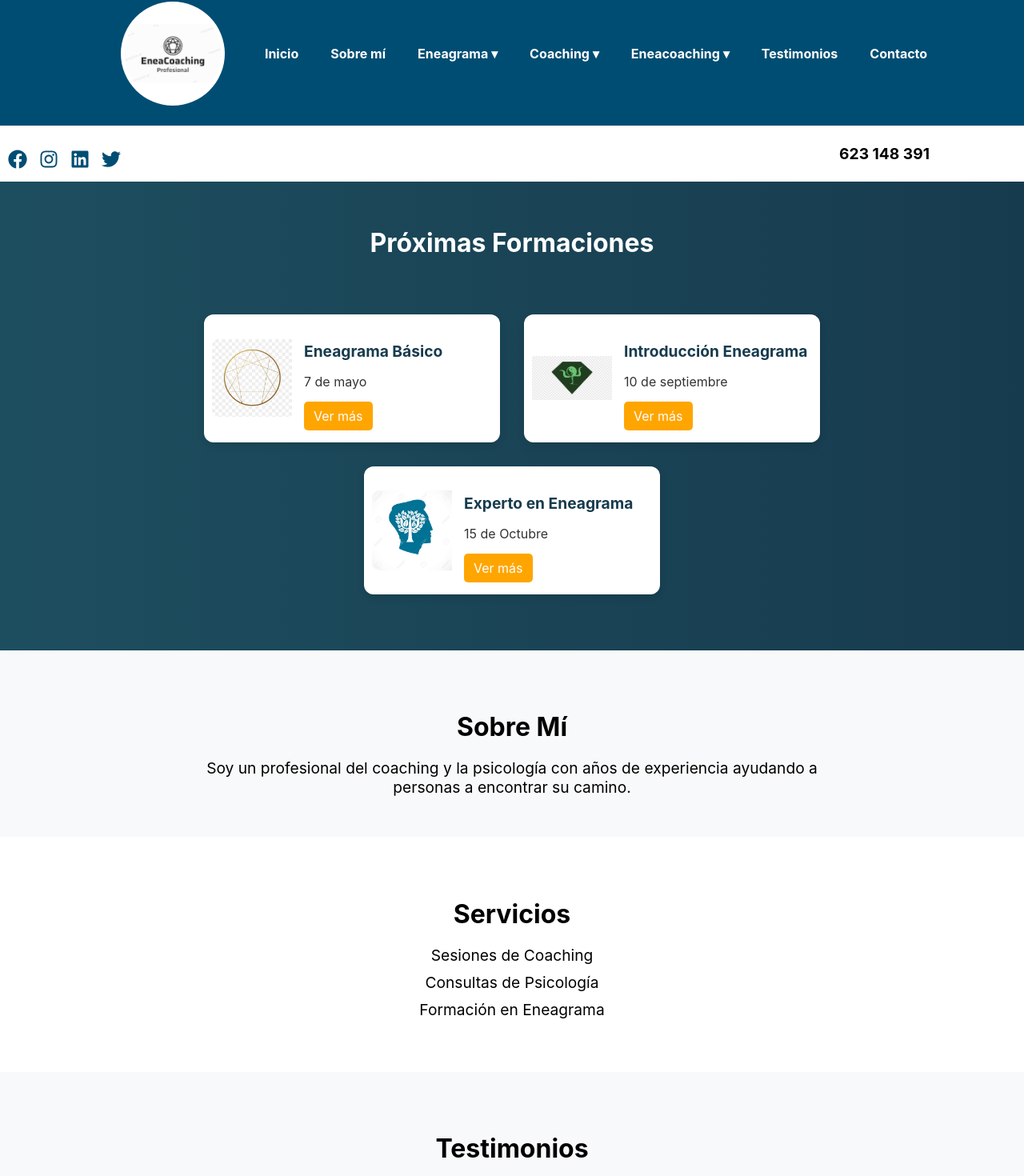
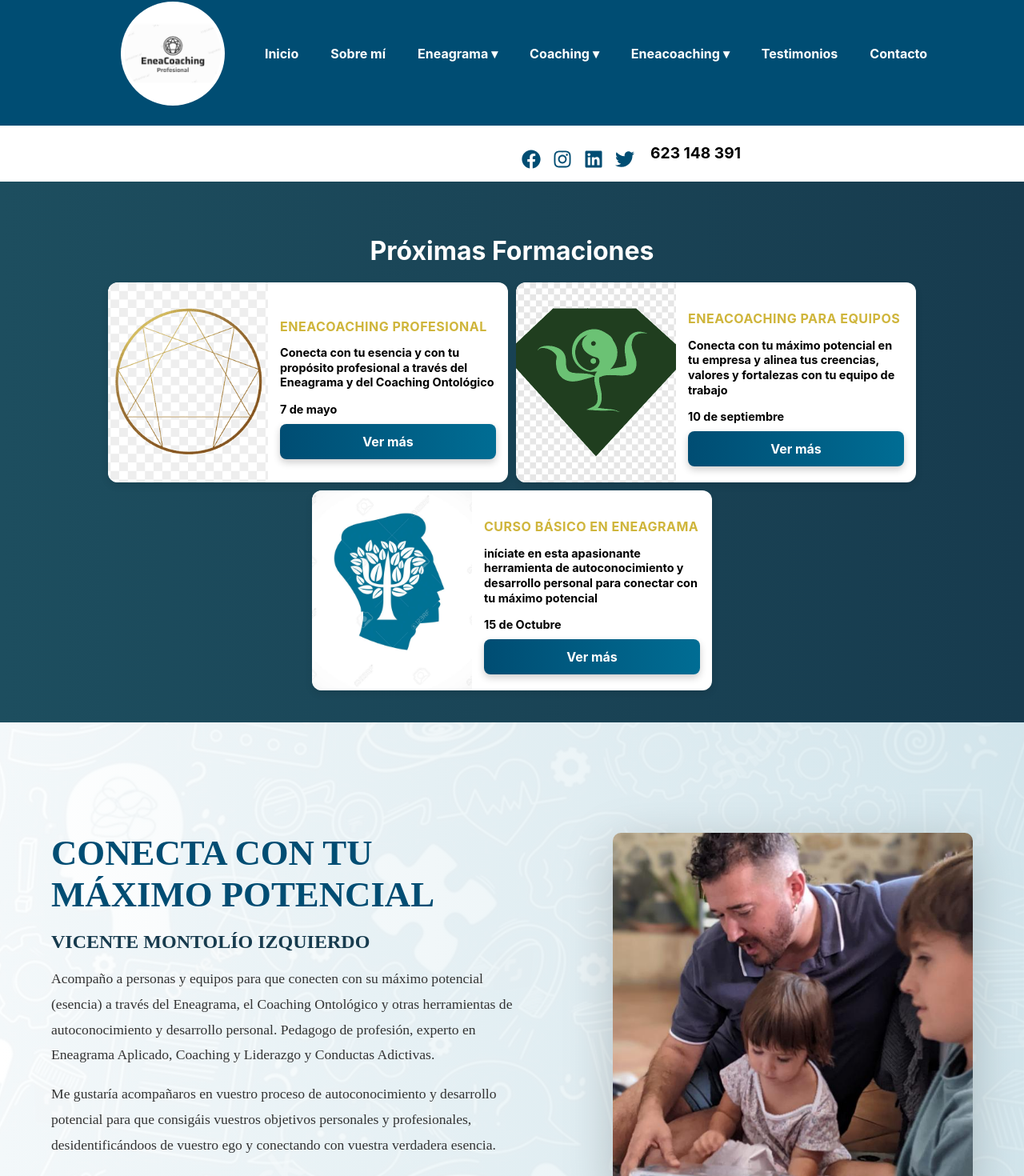
Before and after one commit to CarlosRiberaDonet/web-eneacoachingprofesional, a React (Create React App) app: page / in a window 1280 px wide. Shown: the part 23-1493 px from the top of the page at 80% size. Built offline with nearby package versions, Linux system fonts and the light colour scheme.

Commit message:
Modificacion: Header, banner, servicios, sobreMi

```diff
--- a/src/components/Formaciones.js
+++ b/src/components/Formaciones.js
@@ -7,19 +7,22 @@ import eneacoaching from "../assets/images/eneacoaching.png";
 const formacionesData = [
   {
     imagen: eneagrama,
-    titulo: "Eneagrama Básico",
+    titulo: "ENEACOACHING PROFESIONAL",
+    descripcion: "Conecta con tu esencia y con tu propósito profesional a través del Eneagrama y del Coaching Ontológico",
     fecha: "7 de mayo",
     link: "#",
   },
   {
     imagen: coaching,
-    titulo: "Introducción Eneagrama",
+    titulo: "ENEACOACHING PARA EQUIPOS",
+    descripcion: "Conecta con tu máximo potencial en tu empresa y alinea tus creencias, valores y fortalezas con tu equipo de trabajo",
     fecha: "10 de septiembre",
     link: "#",
   },
   {
     imagen: eneacoaching,
-    titulo: "Experto en Eneagrama",
+    titulo: "CURSO BÁSICO EN ENEAGRAMA",
+    descripcion: "iníciate en esta apasionante herramienta de autoconocimiento y desarrollo personal para conectar con tu máximo potencial",
     fecha: "15 de Octubre",
     link: "#",
   },
@@ -35,6 +38,7 @@ const Formaciones = () => {
             <img src={formacion.imagen} alt={formacion.titulo} className="formacion-img"/>
             <div className="formacion-info">
               <h3>{formacion.titulo}</h3>
+              <p className="formacion-descripcion">{formacion.descripcion}</p>  {/* 🔹 Nueva línea con la descripción */}
               <p>{formacion.fecha}</p>
               <a href={formacion.link} className="btn-ver-mas">Ver más</a>
             </div>
--- a/src/components/SobreMi.js
+++ b/src/components/SobreMi.js
@@ -1,11 +1,37 @@
 import React from "react";
 import "../styles/SobreMi.css";
+import vicente from "../assets/images/vicente.png";
+
 
 const SobreMi = () => {
   return (
     <section className="sobre-mi">
-      <h2>Sobre Mí</h2>
-      <p>Soy un profesional del coaching y la psicología con años de experiencia ayudando a personas a encontrar su camino.</p>
+      <div className="sobre-mi-content">
+
+        {/* Sección de Texto */}
+        <div className="text-content">
+          <h1>CONECTA CON TU MÁXIMO POTENCIAL</h1>
+          <h2>VICENTE MONTOLÍO IZQUIERDO</h2>
+          <p>
+            Acompaño a personas y equipos para que conecten con su máximo potencial (esencia)
+            a través del Eneagrama, el Coaching Ontológico y otras herramientas de autoconocimiento
+            y desarrollo personal. Pedagogo de profesión, experto en Eneagrama Aplicado, Coaching
+            y Liderazgo y Conductas Adictivas.
+          </p>
+          <p>
+            Me gustaría acompañaros en vuestro proceso de autoconocimiento y desarrollo potencial
+            para que consigáis vuestros objetivos personales y profesionales, desidentificándoos
+            de vuestro ego y conectando con vuestra verdadera esencia.
+          </p>
+          <a href="/contacto" className="btn-contacto">Contacta</a>
+        </div>
+
+        {/* Sección de Imagen */}
+        <div className="image-container">
+        <img src={vicente} alt="Vicente Montolío" />
+        </div>
+
+      </div>
     </section>
   );
 };
--- a/src/styles/Formaciones.css
+++ b/src/styles/Formaciones.css
@@ -1,14 +1,14 @@
 /* ===== Sección de Formaciones ===== */
 .formaciones {
   background: linear-gradient(to right, #1d4e5f, #173b4e);
-  padding: 30px 10%;
+  padding: 40px 0;
   text-align: center;
   color: white;
 }
 
 .formaciones h2 {
   font-size: 2rem;
-  margin-bottom: 30px;
+  margin-bottom: 20px;
 }
 
 /* Contenedor de tarjetas */
@@ -16,11 +16,10 @@
   display: flex;
   justify-content: center;
   align-items: center;
-  gap: 30px; /* Espaciado entre tarjetas */
+  gap: 10px; /* 🔹 Espaciado entre tarjetas */
   flex-wrap: wrap;
-  padding: 40px 0;
-  max-width: auto; /* 🔹 REDUCE EL ANCHO MÁXIMO DEL CONTENEDOR */
-  margin: 0 auto; /* 🔹 Centra el contenedor en la página */
+  max-width: 2000px; /* 🔹 Controla el ancho */
+  margin: 0 auto;
 }
 
 /* Tarjetas individuales */
@@ -29,67 +28,109 @@
   border-radius: 12px;
   box-shadow: 0px 4px 10px rgba(0, 0, 0, 0.1);
   text-align: left;
-  width: 350px; /* 🔹 Un ancho más controlado */
-  height: 140px; /* 🔹 Más horizontal */
+  width: 500px; /* 🔹 Ajusta el ancho */
+  height: 250px; /* 🔹 Reduce la altura */
   display: flex;
   align-items: center;
   overflow: hidden;
-  padding: 10px;
   transition: transform 0.3s ease;
 }
 
-/* 🔹 Efecto hover para destacar cada tarjeta */
-/* 🔹 Efecto hover para destacar cada tarjeta */
+/* 🔹 Efecto hover */
 .formacion-card:hover {
-  transform: translateY(-5px);
-}
-
-.formacion-card:hover {
-  transform: translateY(-5px);
+  transform: translateY(-10px);
 }
 
 /* Imagen dentro de la tarjeta */
 .formacion-card img {
-  width: 100px; /* 🔹 Ajusta la imagen a un tamaño fijo */
-  height: 100px; /* 🔹 Evita que se deforme */
-  object-fit: contain; /* 🔹 Se asegura de que la imagen no se estire */
-  border-radius: 10px 0 0 10px; /* 🔹 Redondea solo los bordes izquierdos */
-  background-color: white;
+  width: 40%;
+  height: 100%;
+  object-fit: cover; /* 🔹 Ajusta la imagen sin deformarla */
+  border-radius: 12px 0 0 12px; /* 🔹 Redondeo solo a la izquierda */
 }
-
-
 
 /* Contenedor de información */
 .formacion-info {
-  flex: 1; /* 🔹 Hace que el texto ocupe el resto del espacio disponible */
-  padding-left: 15px; /* 🔹 Separa el texto de la imagen */
+  flex: 1; /* 🔹 Ocupa el resto del espacio */
+  padding: 10px 15px;
 }
 
-
+/* Títulos dentro de las tarjetas */
 .formacion-info h3 {
-  font-size: 1.2rem;
-  color: #173b4e;
+  font-size: 1rem;
+  color: #CFB53B;
+  font-weight: 600;
+  letter-spacing: 0.5px;
+  font-weight: bold;
   margin-bottom: 5px;
 }
 
+/* Fechas */
 .formacion-info p {
-  font-size: 1rem;
-  color: #333;
-  margin-bottom: 15px;
+  font-size: 0.9rem;
+  color: #000000;
+  font-weight: 600;
+  font-weight: bold;
+  margin-bottom: 10px;
+}
+
+/* Descripción corta */
+.formacion-descripcion {
+  font-size: 0.9rem;
+  color: #555;
+  margin-bottom: 10px;
+  line-height: 1.3;
 }
 
 /* Botón "Ver más" */
 .btn-ver-mas {
   display: inline-block;
-  padding: 8px 12px;
-  background: #ffa500;
+  padding: 12px 18px; /* 🔹 Más relleno para mejor apariencia */
+  background: linear-gradient(to right, #004d73, #006d94); /* 🔥 Degradado dorado */
   color: white;
   text-decoration: none;
   font-size: 1rem;
-  border-radius: 5px;
-  transition: background 0.3s ease;
+  font-weight: bold;
+  border-radius: 8px; /* 🔹 Bordes redondeados */
+  transition: all 0.3s ease-in-out;
+  box-shadow: 0px 4px 10px rgba(0, 0, 0, 0.2); /* 🔹 Sombra sutil */
+  border: none;
+  cursor: pointer;
+  text-align: center;
+  display: flex;
+  align-items: center;
+  justify-content: center;
 }
 
 .btn-ver-mas:hover {
-  background: #e69500;
+  background: linear-gradient(to right, #006d94, #0081b5); /*  Más brillante en hover */
+  transform: translateY(-2px); /* 🔹 Efecto flotante */
+  box-shadow: 0px 6px 15px rgba(0, 0, 0, 0.3); /*  Más sombra para resaltar */
 }
+
+/* ===================== */
+/* 📱 RESPONSIVE (Móviles) */
+/* ===================== */
+@media (max-width: 768px) {
+  .btn-ver-mas {
+    font-size: 0.9rem;
+    padding: 10px 16px;
+  }
+
+  .formacion-card {
+    width: 90%;
+    height: auto;
+    flex-direction: column;
+    text-align: center;
+  }
+
+  .formacion-card img {
+    width: 100%;
+    height: auto;
+    border-radius: 12px 12px 0 0;
+  }
+
+  .formacion-info {
+    padding: 15px;
+  }
+}
--- a/src/styles/SobreMi.css
+++ b/src/styles/SobreMi.css
@@ -1,16 +1,114 @@
+/* ===== Sección Sobre Mí ===== */
 .sobre-mi {
-    padding: 50px;
+  background: linear-gradient(to right, rgba(255, 255, 255, 0.95), rgba(220, 235, 240, 0.95)),
+  url("/src/assets/images/2.png") no-repeat center/cover;
+  padding: 100px 5%;
+  display: flex;
+  align-items: center;
+  justify-content: center;
+  max-width: auto;
+  margin: 0 auto;
+  position: relative;
+}
+
+/* Contenedor general para dividir texto e imagen */
+.sobre-mi-content {
+  display: flex;
+  align-items: center;
+  justify-content: space-between;
+  width: 100%;
+  max-width: 1200px;
+}
+
+/* Estilos para el texto */
+.text-content {
+  flex: 1;
+  z-index: 2;
+  max-width: 600px;
+}
+
+.text-content h1 {
+  font-size: 2.8rem;
+  font-weight: bold;
+  color: #004d73; /* Azul corporativo */
+  margin-bottom: 15px;
+  font-family: "Playfair Display", serif;
+}
+
+.text-content h2 {
+  font-size: 1.5rem;
+  font-weight: bold;
+  margin-bottom: 15px;
+  color: #173b4e;
+  font-family: "Lora", serif;
+}
+
+.text-content p {
+  font-size: 1.1rem;
+  line-height: 1.8;
+  color: #333; /* Color más oscuro para mejor legibilidad */
+  font-family: "Lora", serif;
+}
+
+/* Botón Contacto */
+.btn-contacto {
+  display: inline-block;
+  margin-top: 20px;
+  padding: 12px 20px;
+  font-size: 1rem;
+  font-weight: bold;
+  color: white;
+  background: linear-gradient(90deg, #004d73, #006d94);
+  border-radius: 30px;
+  text-decoration: none;
+  transition: all 0.3s ease-in-out;
+  box-shadow: 0px 4px 10px rgba(0, 0, 0, 0.15);
+}
+
+.btn-contacto:hover {
+  background: #ffc107;
+  color: black;
+  transform: scale(1.05);
+}
+
+/* Contenedor de la imagen */
+.image-container {
+  flex: 1;
+  display: flex;
+  justify-content: flex-end;
+  align-items: center;
+  position: relative;
+  max-width: 500px;
+}
+
+.image-container img {
+  width: 100%;
+  max-width: 450px;
+  border-radius: 10px;
+  filter: drop-shadow(0px 15px 30px rgba(0, 0, 0, 0.2));
+  object-fit: cover;
+  position: relative;
+}
+
+/* Ajustes para pantallas pequeñas */
+@media (max-width: 900px) {
+  .sobre-mi-content {
+    flex-direction: column;
     text-align: center;
-    background-color: #f8f9fa;
   }
 
-  .sobre-mi h2 {
-    font-size: 2rem;
+  .text-content {
+    order: 2;
+    text-align: center;
+  }
+
+  .image-container {
+    order: 1;
+    justify-content: center;
     margin-bottom: 20px;
   }
 
-  .sobre-mi p {
-    font-size: 1.2rem;
-    max-width: 800px;
-    margin: auto;
+  .image-container img {
+    max-width: 300px;
   }
+}
--- a/src/styles/SocialBar.css
+++ b/src/styles/SocialBar.css
@@ -13,17 +13,39 @@
   /* 🔹 Contenedor para alinear íconos y teléfono */
   .social-container {
     display: flex;
-    justify-content: space-between;
-    align-items: center;
-    width: 90%;
-    max-width: 1200px;
+    justify-content: flex-end; /* 🔹 Mueve los iconos y el teléfono a la derecha */
+    align-items: center; /* 🔹 Asegura que todo esté alineado verticalmente */
+    gap: 20px; /* 🔹 Espaciado entre iconos y teléfono */
+    padding: 5px 20px;
+    width: 70%;
+    position: relative;
   }
 
-  /* 🔹 Estilos para los iconos de redes sociales */
+  /* 🔹 Ajuste para los iconos */
   .social-icons {
     display: flex;
     gap: 15px;
+    align-items: center;
   }
+
+  /* 🔹 Ajuste para el teléfono */
+  .phone-number {
+    font-size: 1rem;
+    font-weight: bold;
+    color: white;
+    margin-top: -2px; /* 🔹 Ajusta la altura si es necesario */
+    display: flex;
+    align-items: center; /* 🔹 Asegura que el texto del teléfono también esté alineado */
+  }
+
+  /* 🔹 Para asegurar que todo esté alineado en móviles */
+  @media (max-width: 768px) {
+    .social-container {
+      flex-direction: column;  /* 🔹 Pone iconos y teléfono en columna */
+      text-align: center;
+    }
+  }
+
 
   .social-icons a {
     color: #004d73;
```
Also changed, not shown: src/components/Banner.js (+4 -4 lines), src/styles/Header.css (+50 -68 lines).
